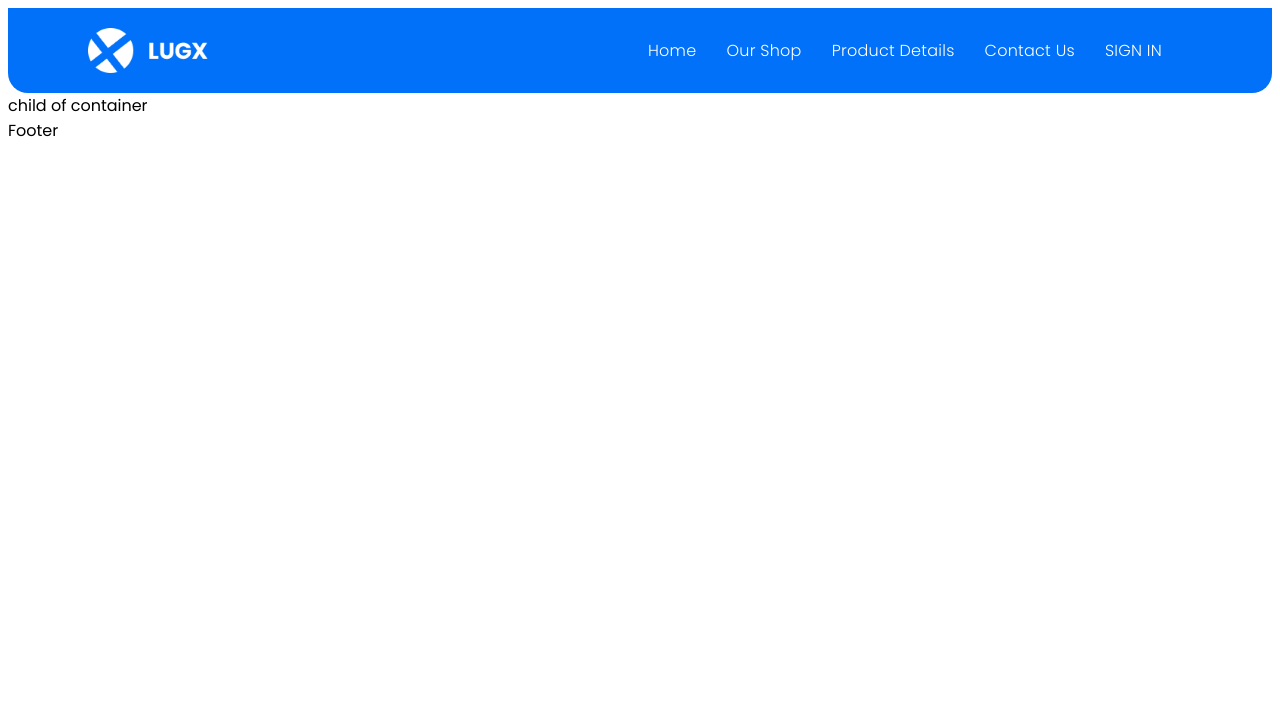
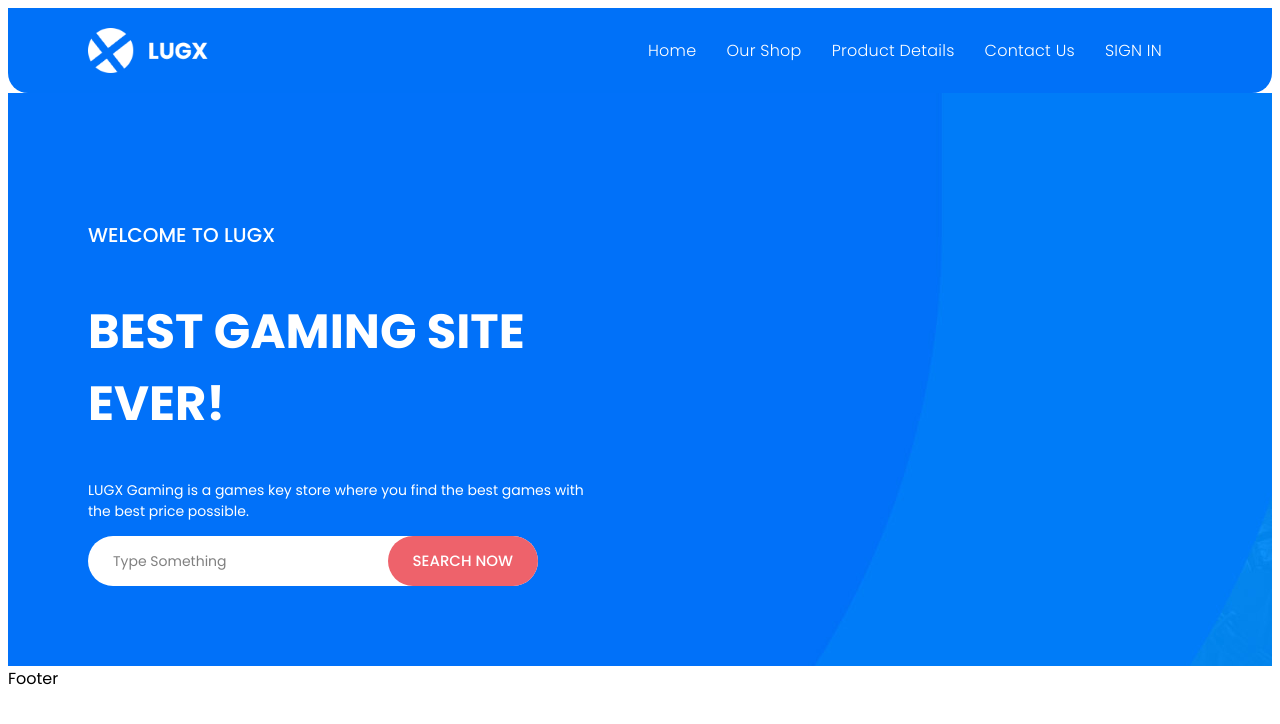
Before and after one commit to Z1n0u/Lugx, a JavaScript app: page / in a window 1280 px wide. Shown: the top 724 px of the page. Built offline with nearby package versions, Linux system fonts and the light colour scheme.

Commit message:
made the banner and made the left part of it with teh search bar and button

```diff
--- a/src/App.js
+++ b/src/App.js
@@ -1,13 +1,14 @@
 import './App.css'
 
-import {Header , Container , Footer } from './components/index'
+
+import {Header , Container, Banner , Footer } from './components/index'
 
 const App = () => {
     return (
         <>
             <Header />
             <Container>
-                child of container
+                <Banner/>
             </Container>
             <Footer />
         </>
--- /dev/null
+++ b/src/components/Banner/Banner.css
@@ -0,0 +1,44 @@
+.banner{
+    background-image: url("../../assets/images/banner-bg.jpg");
+    color: white;
+    padding: 80px;
+}
+.banner_text_welcome{
+    font-size: 20px;
+    font-weight: 500;
+    text-transform: uppercase;
+}
+.banner_text_title{
+    font-size: 48px;
+    font-weight: 700;
+    text-transform: uppercase;
+    max-width: 500px;
+}
+.banner_text_subtitle{
+    font-size: 14px;
+    font-weight: 400;
+    max-width: 500px;
+}
+.banner_search{
+    max-width: 450px;
+    display: flex;
+    position: relative;
+}
+.banner_search input{
+    max-width: 450px;
+    width: 100%;
+    height: 50px;
+    outline: none;
+    border-radius: 25px;
+    background-color: #fff;
+    border: none;
+    padding: 0px 25px;
+    font-size: 14px;
+    color: #7a7a7a;
+}
+
+
+.banner_search input::placeholder{
+    color: gray;
+    font-family: 'Poppins', sans-serif;
+}
--- /dev/null
+++ b/src/components/Banner/Banner.js
@@ -0,0 +1,21 @@
+import './Banner.css'
+import Button from '../Button/Button'
+
+
+const Banner = () => {
+    return(
+    <div className='banner'>
+        <div className='banner_div left'>
+            <h6 className='banner_text_welcome'>welcome to lugx</h6>
+            <h2 className='banner_text_title'>best gaming site ever!</h2>
+            <p className='banner_text_subtitle'>LUGX Gaming is a games key store where you find the best games with the best price possible.</p>
+            <div className='banner_search'>
+                <input type='text' placeholder='Type Something'></input>
+                <Button/>
+            </div>
+        </div>
+    </div>
+    )
+}
+
+export default Banner
--- /dev/null
+++ b/src/components/Button/Button.css
@@ -0,0 +1,25 @@
+.button{
+    display: inline-block;
+    height: 50px;
+    line-height: 50px;
+    background-color: #ee626b;
+    color: #fff;
+    font-size: 15px;
+    text-transform: uppercase;
+    font-weight: 500;
+    padding: 0px 25px;
+    border: none;
+    border-radius: 25px;
+    position: absolute;
+    right: 0;
+    top: 0;
+    transition: all .3s;
+}
+.button:hover{
+    background-color: #0071F8;
+}
+.button a{
+    text-decoration: none;
+    color: white;
+    font-weight: 500;
+}
--- /dev/null
+++ b/src/components/Button/Button.js
@@ -0,0 +1,11 @@
+import './Button.css'
+
+const Button = ()=> {
+    return(
+        <div className='button'>
+            <a href=''>SEARCH NOW</a>
+        </div>
+    )
+}
+
+export default Button
--- a/src/components/Header/Header.css
+++ b/src/components/Header/Header.css
@@ -22,14 +22,15 @@
     display: flex;
     text-align: center;
 }
-.nav_list_item{
+.nav_list_item {
     padding: 0;
     margin: 0;
+    margin-right: 30px;
+    letter-spacing:0.25px;
+    text-align: left;
+
 }
 .nav_list_item a{
-    margin-right: 30px;
-    text-decoration: none solid;
-    letter-spacing:0.25px;
-    text-align: left;
+    text-decoration: none;
     color: white;
 }
--- a/src/components/Header/Header.js
+++ b/src/components/Header/Header.js
@@ -1,18 +1,27 @@
 import './Header.css'
 import logo from '../../assets/images/logo.png'
+import Navitem from '../Navitem/Navitem'
 
 const Header = () => {
     return (
         <div className='nav_container'>
             <img src={logo} alt='logo' className='nav_logo'></img>
             <ul className='nav_list'>
-                <li className='nav_list_item'>
+                <Navitem>
                     <a href=''>Home</a>
+                </Navitem>
+                <Navitem>
                     <a href=''>Our Shop</a>
+                </Navitem>
+                <Navitem>
                     <a href=''>Product Details</a>
+                </Navitem>
+                <Navitem>
                     <a href=''>Contact Us</a>
+                </Navitem>
+                <Navitem>
                     <a href=''>SIGN IN</a>
-                </li>
+                </Navitem>
             </ul>
 
         </div>
--- /dev/null
+++ b/src/components/Navitem/Navitem.js
@@ -0,0 +1,9 @@
+import './Navitem.css'
+
+const Navitem = (props) => {
+    return (
+        <li className='nav_list_item'>{props.children}</li>
+    )
+}
+
+export default Navitem
--- a/src/components/index.js
+++ b/src/components/index.js
@@ -1,3 +1,4 @@
 export {default as Header} from './Header/Header';
 export {default as Container} from './Container/Container';
 export {default as Footer} from './Footer/Footer';
+export {default as Banner} from './Banner/Banner';
```
Also changed, not shown: src/components/Navitem/Navitem.css (added).
